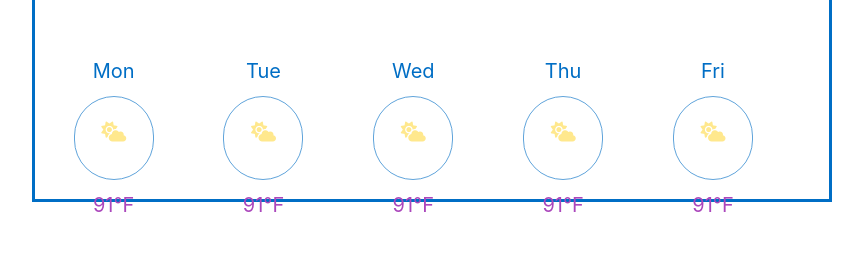
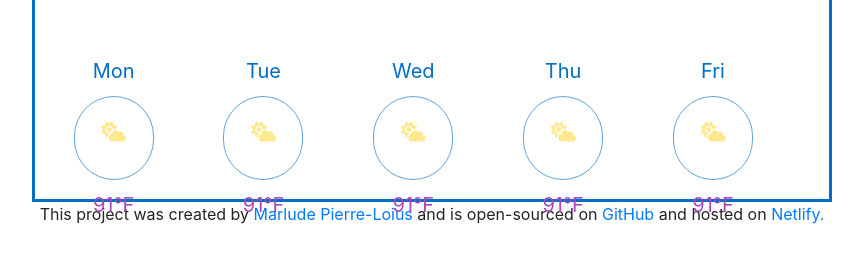
Before and after one commit to livetostrive/datascience, a plain HTML site: page index.html in a window 1280 px wide. Shown: the part 448-710 px from the top of the page, without its empty margins (208-1071 px from the left). Drawn offline with nearby package versions, Linux system fonts and the light colour scheme.

Commit message:
Update index.html
Added my signature and personal website links

```diff
--- a/index.html
+++ b/index.html
@@ -127,6 +127,9 @@
         padding: 20px 0;
         margin: 10px auto;
       }
+      p.endLink {
+        text-align: center;
+      }
     </style>
   </head>
 
@@ -240,7 +243,26 @@
         </div>
       </footer>
     </div>
-
+    <p class="endLink">
+      This project was created by
+      <a
+        href="https://www.linkedin.com/in/marludepierrelouis-b7936293/"
+        id="mywebsite"
+        target="_blank"
+        >Marlude Pierre-Loius
+      </a>
+      and is open-sourced on
+      <a
+        href="https://github.com/livetostrive/datascience"
+        id="myGitHub"
+        target="_blank"
+        >GitHub
+      </a>
+      and hosted on
+      <a href="https://www.netlify.com/" id="Netlify" target="_blank"
+        >Netlify.
+      </a>
+    </p>
     <script>
       ///////This function sets the page to the correct date and time
       function showTime(event) {
```
